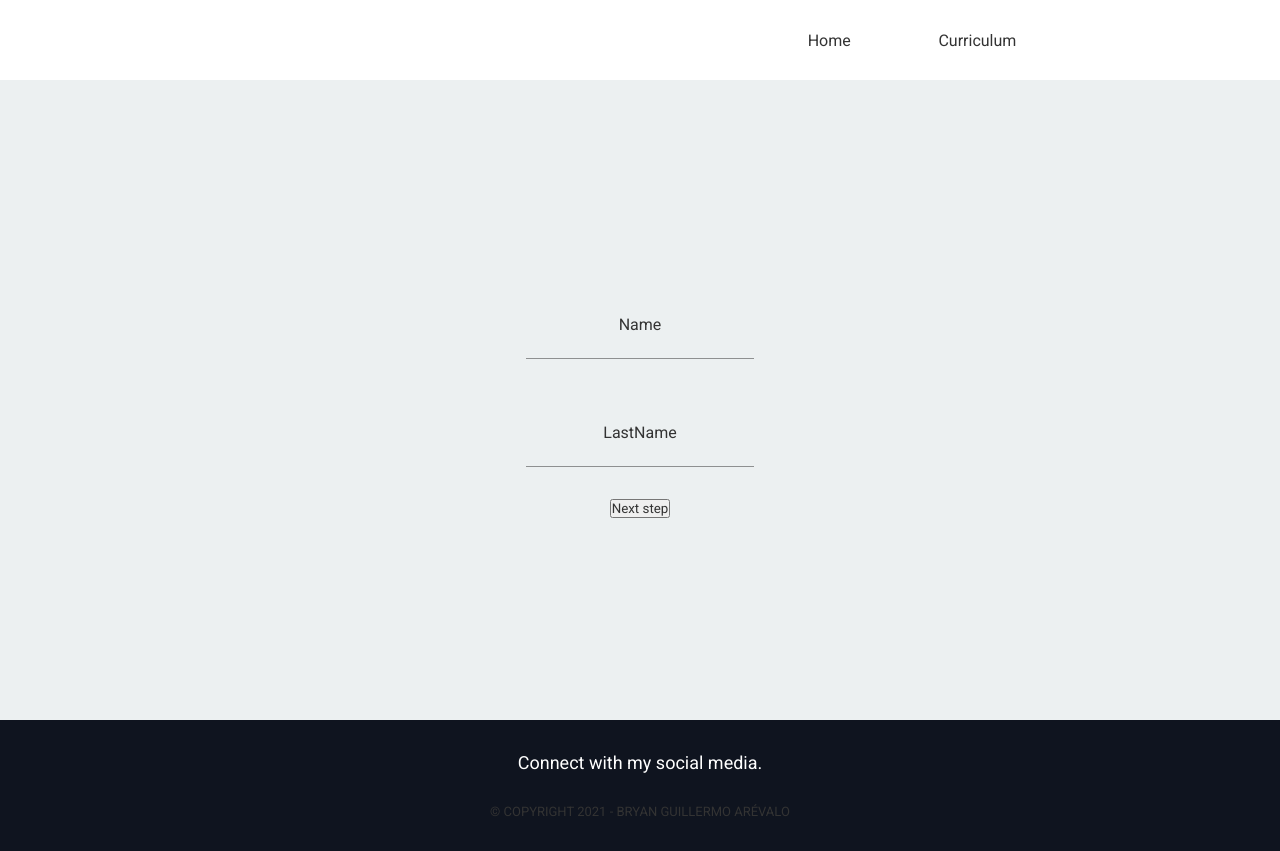
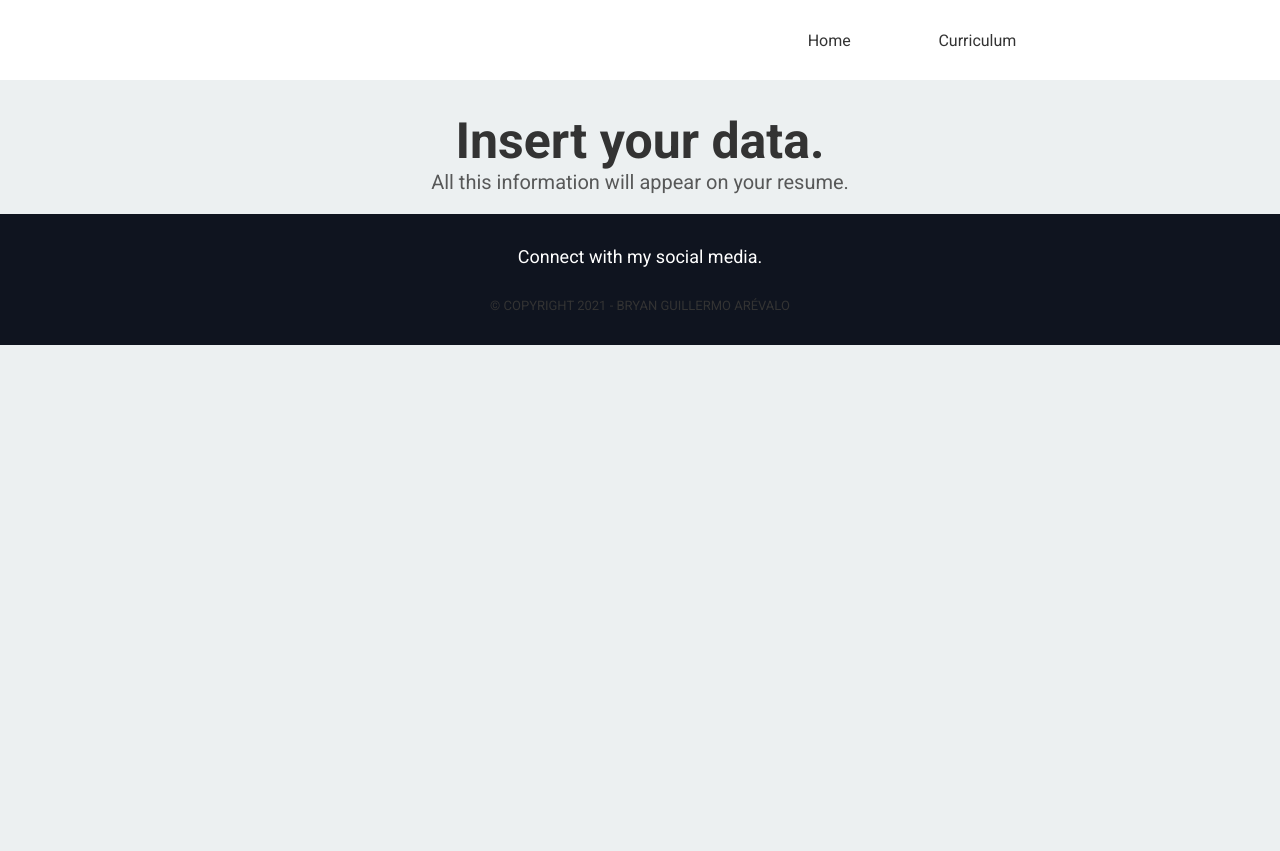
Before and after one commit to ripterdust/Curriculum.Io, a React (Create React App) app: page /app/0 in a window 1280 px wide. After the commit the page ends 800 px from the top, so only its background shows below. Built offline with nearby package versions, Linux system fonts and the light colour scheme; some icons are missing.

Commit message:
Eliminado el form para sustituirlo por una mejor idea

```diff
--- a/src/components/AppComponents/Username.js
+++ b/src/components/AppComponents/Username.js
@@ -9,7 +9,8 @@ export const Username = () => {
 
     const [data, setData] = useState({
         name: '',
-        lastName: ''
+        lastName: '',
+        description: ''
     })
 
     const handleName = (e) => {
@@ -18,27 +19,25 @@ export const Username = () => {
     const handleLastName = (e) => {
         setData(state => ({...state, lastName:e.target.value}))
     }
+    const handleDescription = (e) => {
+        setData(state => ({...state, description:e.target.value}))
+    }
 
     const handleForm = () => {
 
         history.push(`/app/${id}/carrer`);
     }
 
-    return <div className="form" >
-        <div className="name">
-            <span>Name</span>
-            <input type="text" value={data.name}
-            onChange={handleName}
-            />
+    return <div className="data">
+
+        <div className="text">
+            <div className="title" >
+                Insert your data.
+            </div>
+            <div className="subTitle" >
+                All this information will appear on your resume.
+            </div>
         </div>
-        <div className="lastName">
-            <span>LastName</span>
-            <input type="text" value={data.lastName}
-            onChange={handleLastName}
-            />
-        </div>
-
-        <button onClick={handleForm}>Next step</button>
 
     </div>
 
--- a/src/main.css
+++ b/src/main.css
@@ -492,39 +492,26 @@ nav .content .dropdown:hover .dropdown-content {
   transition: 0.3s;
 }
 
-.form {
-  height: 80vh;
-  width: 100%;
+.data {
   display: flex;
   justify-content: center;
   align-items: center;
   flex-direction: column;
 }
-.form div {
-  display: flex;
-  justify-content: center;
-  align-items: center;
-  flex-direction: column;
-  margin: 2em 0;
+.data .text {
+  margin-top: 2em;
+  text-align: center;
 }
-.form div input {
+.data .text .title {
+  font-weight: 700;
+  text-align: center;
+  width: 100%;
+  font-size: 50px;
+}
+.data .text .subTitle {
   font-size: 20px;
-  background-color: #ecf0f1;
-  border: none;
-  border-bottom: 1px solid rgba(0, 0, 0, 0.4);
-  position: relative;
-}
-.form div input:focus {
-  outline: none;
-}
-.form div input::before {
-  content: "*";
-  width: 100%;
-  height: 10px;
-  background: #000;
-  position: absolute;
-  top: 0;
-  left: 0;
+  margin-bottom: 1em;
+  opacity: 0.8;
 }
 
 .footer {
--- a/src/main.scss
+++ b/src/main.scss
@@ -583,47 +583,29 @@ nav {
 }
 
 // Data for template
-
-.form{
-    height: 80vh;
-    width: 100%;
+.data{
     display: flex;
     justify-content: center;
     align-items: center;
     flex-direction: column;
+    .text{
+        margin-top: 2em;
+        text-align: center;
 
-    div{
-        display: flex;
-        justify-content: center;
-        align-items: center;
-        flex-direction: column;
-        margin: 2em 0;
+        .title{
+            font-weight: 700;
+            text-align: center;
+            width: 100%;
+            font-size: 50px;
+        }
 
-        input{
+        .subTitle{
             font-size: 20px;
-            background-color: $bg;
-            border: none;
-            border-bottom: 1px solid rgba(0,0,0,.4);
-            position: relative;
-
-            &:focus{
-                outline: none;
-            }
-
-            &::before{
-                content: '*';
-                width: 100%;
-                height: 10px;
-                background: #000;
-                position: absolute;
-                top: 0;
-                left: 0;
-            }
+            margin-bottom: 1em;
+            opacity: .8;
         }
 
     }
-
-
 }
 
 // Footer
```
Also changed, not shown: 1 other file (tests, documents, lock files or other folders).
